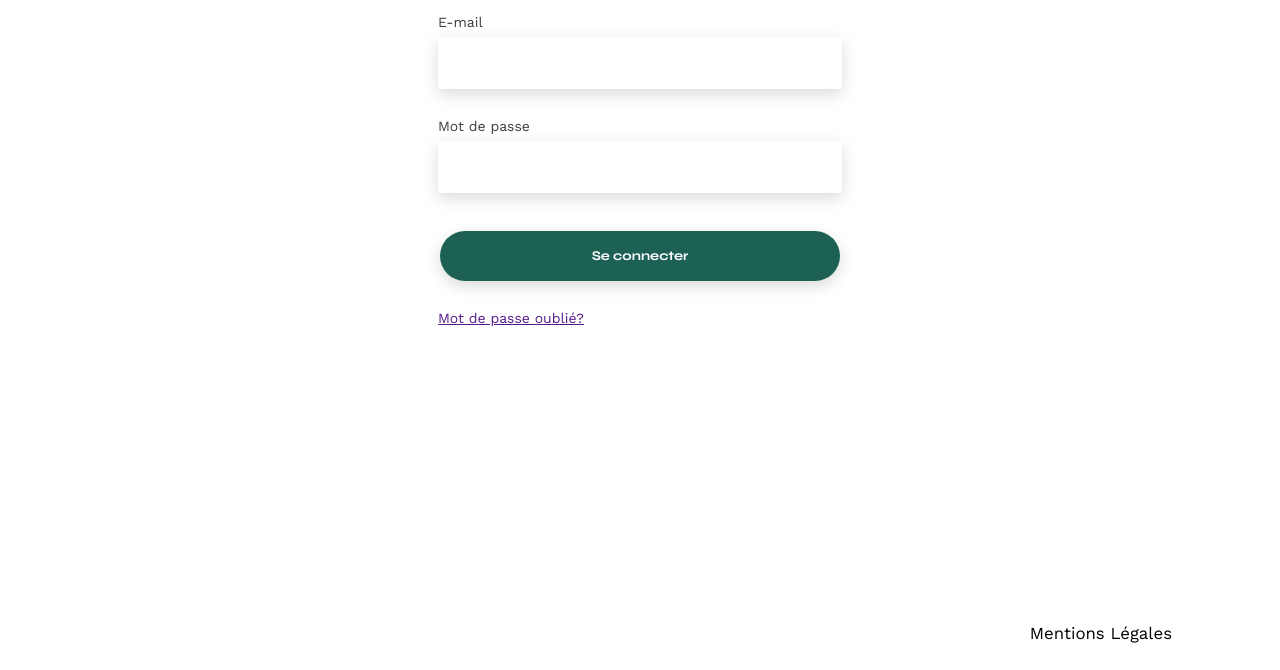
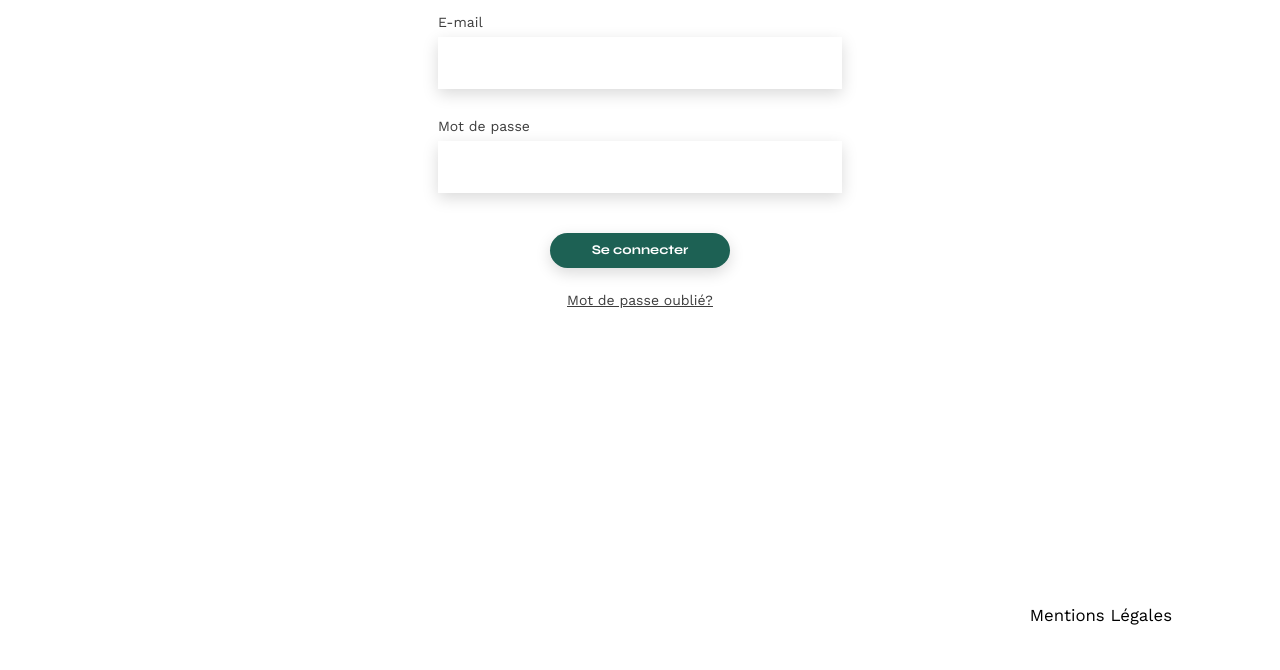
Before and after one commit to BenPotel/P7-SophieBluel_Portfolio, a plain HTML site: page FrontEnd/login.html in a window 1280 px wide. Shown: the part 268-938 px from the top of the page. Drawn offline with nearby package versions, Linux system fonts and the light colour scheme.

Commit message:
Finishing touch on the login css

```diff
--- a/FrontEnd/assets/login.css
+++ b/FrontEnd/assets/login.css
@@ -34,3 +34,18 @@
     border: none;
     box-shadow: 0px 5px 15px rgba(0, 0, 0, 0.15);
 }
+
+.connexion .submit {
+    width: 180px;
+    height: 35px;
+    margin-top: 10px;
+    margin-bottom: 25px;
+    cursor: pointer;
+}
+
+.forgotten_password {
+    font-family: "Work Sans";
+    font-weight: 500;
+    color: #3d3d3d;
+    text-align: center;
+}
```
